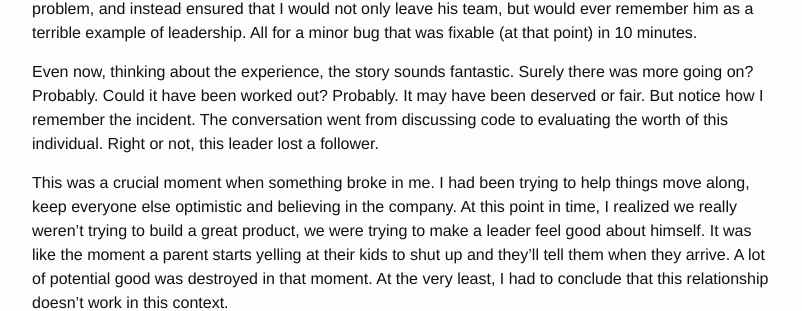
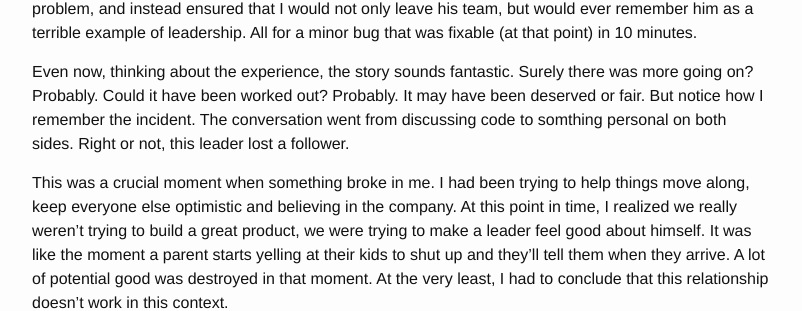
Before and after one commit to davidrichards/davidrichards.github.io, a Jekyll site: the page built from _posts/2016-5-4-where-are-we-going.markdown, in a window 1280 px wide and 900 px high, scrolled down 1672 px. Shown: the part 197-508 px from the top of the window, without its empty margins (238-1040 px from the left). Built offline with Jekyll 4.4.1, drawn with Linux system fonts in a browser that asks for light colours.

Commit message:
leadership

```diff
--- a/_posts/2016-5-4-where-are-we-going.markdown
+++ b/_posts/2016-5-4-where-are-we-going.markdown
@@ -34,7 +34,7 @@
 
 As a counter example, I once had a particularly caustic conversation with a superior at my organization.  He could scarcely cover the disdain he had in his voice for the solution I had delivered.  He openly mocked me in a room full of people (not in a meeting, just where a few dozen people could overhear our conversation), insinuating that I didn't know what I was talking about.  This man has never delivered a full working system in his life, not at the scale and quantity that I do.  He has never stuck with a project until it was finished.  He has never built a team or developed another person's talent so that they are successful.  There had been a minor bug that could be fixed in a couple lines of code, but he wanted to drag me out and make an example of me.  He had hoped to convince me of some other way of seeing a problem, and instead ensured that I would not only leave his team, but would ever remember him as a terrible example of leadership.  All for a minor bug that was fixable (at that point) in 10 minutes.
 
-Even now, thinking about the experience, the story sounds fantastic.  Surely there was more going on?  Probably.  Could it have been worked out?  Probably.  It may have been deserved or fair. But notice how I remember the incident.  The conversation went from discussing code to evaluating the worth of this individual.  Right or not, this leader lost a follower.
+Even now, thinking about the experience, the story sounds fantastic.  Surely there was more going on?  Probably.  Could it have been worked out?  Probably.  It may have been deserved or fair. But notice how I remember the incident.  The conversation went from discussing code to somthing personal on both sides.  Right or not, this leader lost a follower.
 
 This was a crucial moment when something broke in me.  I had been trying to help things move along, keep everyone else optimistic and believing in the company.  At this point in time, I realized we really weren't trying to build a great product, we were trying to make a leader feel good about himself.  It was like the moment a parent starts yelling at their kids to shut up and they'll tell them when they arrive.  A lot of potential good was destroyed in that moment.  At the very least, I had to conclude that this relationship doesn't work in this context.
 
```
